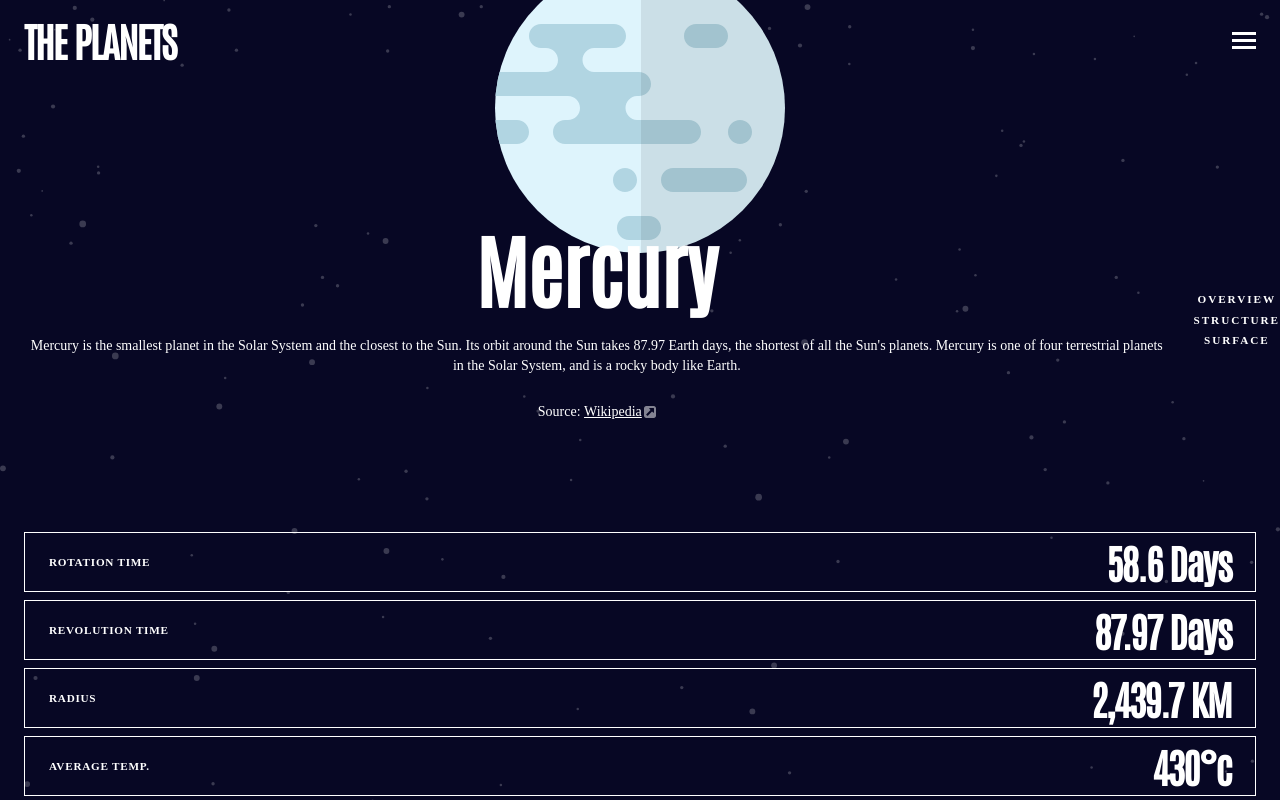
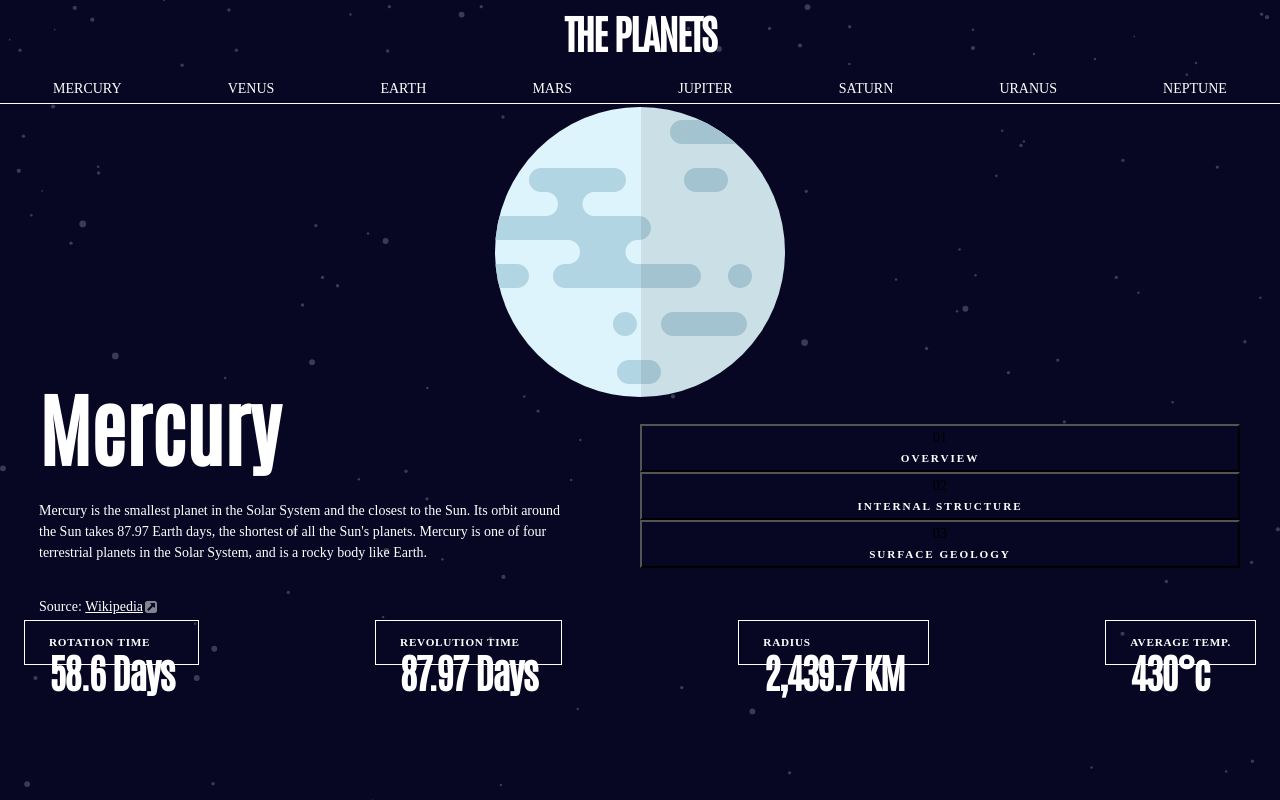
Before and after one commit to infiniteweb/planetFactSite, a React (Vite) app: page / in a window 1280 px wide. Built offline with nearby package versions, Linux system fonts and the light colour scheme.

Commit message:
tablet progress

```diff
--- a/src/App.jsx
+++ b/src/App.jsx
@@ -46,9 +46,23 @@ function App() {
             <h2>THE PLANETS</h2>
             <img src={navBarImage} id="hamburger" />
           </div>
+          <div className="browser-nav">
+            <nav>
+              <ul>
+                <li>MERCURY</li>
+                <li>VENUS</li>
+                <li>EARTH</li>
+                <li>MARS</li>
+                <li>JUPITER</li>
+                <li>SATURN</li>
+                <li>URANUS</li>
+                <li>NEPTUNE</li>
+              </ul>
+            </nav>
+          </div>
 
-          <div id="is-mobile">
-            <div className="is-mobile-textbox" id="is-mobile-overview">
+          <div className="is-mobile">
+            <div className="is-mobile-textbox is-mobile-overview">
               <h3>OVERVIEW</h3>
             </div>
             <div className="is-mobile-textbox">
@@ -68,40 +82,41 @@ function App() {
               <>
                 <h1 className="planet-data-name">{planetData.name}</h1>
 
-                <p className="planet-data-overview">{planetData.overview.content}</p>
+                <p className="planet-data-overview">
+                  {planetData.overview.content}
+                </p>
                 <div className="source">
                   <span>Source: </span>
                   <a href={planetData.overview.source}>
-
-                      Wikipedia <img src={sourceImage} />
-
+                    Wikipedia <img src={sourceImage} />
                   </a>
                 </div>
               </>
             </div>
-
-            <div id="is-browser">
-              <div>
-                <h3>OVERVIEW</h3>
-
-                <h3>STRUCTURE</h3>
-
-                <h3>SURFACE</h3>
-              </div>
-            </div>
+          </div>
+          <div className="is-browser">
+            <button>
+              <span>01</span><h3>OVERVIEW</h3>
+            </button>
+            <button>
+            <span>02</span><h3>INTERNAL STRUCTURE</h3>
+            </button>
+            <button>
+            <span>03</span><h3>SURFACE GEOLOGY</h3>
+            </button>
           </div>
 
           <div className="planet-stats">
-            <div className="">
+            <div>
               <h4>ROTATION TIME</h4> <h2>{planetData.rotation}</h2>
             </div>
-            <div className="">
+            <div>
               <h4>REVOLUTION TIME</h4> <h2>{planetData.revolution}</h2>
             </div>
-            <div className="">
+            <div>
               <h4>RADIUS</h4> <h2>{planetData.radius}</h2>
             </div>
-            <div className="">
+            <div>
               <h4>AVERAGE TEMP.</h4> <h2>{planetData.temperature}</h2>
             </div>
           </div>
--- a/src/styles.css
+++ b/src/styles.css
@@ -238,13 +238,18 @@ button :hover {
 .container-grid {
   display: grid;
   grid-template-columns: 1fr;
-  /*68 50 304 235 216`*/
-  grid-template-rows: 10vh 7vh 46vh 35vh 32vh;
-  /* margin: 24px 16px 47px 16px; */
+  grid-template-areas:
+    "topbar"
+    "isMobile"
+    "planetCard"
+    "planetData"
+    "planetStats";
+  grid-template-rows: 10vh 7vh 46vh 35vh;
   height: 100vh;
 }
 
 .top-bar {
+  grid-area: topbar;
   display: flex;
   justify-content: space-between;
   align-items: center;
@@ -262,7 +267,8 @@ button :hover {
 .nav-link.active {
 }
 
-#is-mobile {
+.is-mobile {
+  grid-area: isMobile;
   display: flex;
   justify-content: space-between;
   align-items: center;
@@ -271,17 +277,23 @@ button :hover {
   border-bottom: 1px solid;
 }
 
+.browser-nav {
+  grid-area: browserNav;
+  display: none;
+}
+
 .is-mobile-textbox {
   display: flex;
   justify-content: center;
   width: 21.3vw;
 }
 
-#is-mobile-overview {
+.is-mobile-overview {
   justify-content: end;
 }
 
 #planet-card {
+  grid-area: planetCard;
   display: flex;
   justify-content: center;
   align-items: center;
@@ -293,6 +305,7 @@ button :hover {
 }
 
 .planet-data {
+  grid-area: planetData;
   display: flex;
   text-align: center;
   align-items: center;
@@ -304,6 +317,11 @@ button :hover {
 
 .planet-data-overview {
   margin: 0 24px 24px 24px;
+}
+
+.is-browser {
+  grid-area: isBrowser;
+  display: none;
 }
 
 .source > a {
@@ -320,7 +338,10 @@ button :hover {
   margin-left: 2px;
 }
 
-.planet-stats{
+.planet-stats {
+  grid-area: planetStats;
+  display: flex;
+  flex-direction: column;
   margin: 28px 24px 47px;
 }
 
@@ -332,17 +353,71 @@ button :hover {
   padding: 11px 24px 11px;
   border: 1px solid;
 }
+@media (min-width: 47em) {
+  .container-grid {
+    grid-template-columns: 1fr 1fr;
+    /*  159 460 253 164 */
+    grid-template-rows: 8vh 5vh 37vh 24vh 16vh;
+    grid-template-areas:
+      "topbar topbar"
+      "browserNav browserNav"
+      "planetCard planetCard"
+      "planetData isBrowser"
+      "planetStats planetStats";
+  }
+  .top-bar {
+    justify-content: center !important;
+  }
 
-#is-browser {
-  display: none;
-}
-
-@media (min-width: 47em) {
-  #is-mobile {
+  #hamburger {
     display: none;
   }
 
-  #is-browser {
-    display: block;
+  .is-mobile {
+    display: none;
+  }
+
+  .browser-nav {
+    display: block !important;
+    border-bottom: 1px solid;
+  }
+
+  .browser-nav ul {
+    display: flex !important;
+    justify-content: space-around;
+    padding: 0;
+  }
+
+  .browser-nav li {
+    list-style: none;
+  }
+
+  .planet-data {
+    text-align: start;
+    margin-left: 39px;
+    margin-right: 69px;
+  }
+
+  .planet-data p {
+    margin: 24px 0px 32px;
+  }
+
+  .is-browser {
+    display: flex;
+    flex-direction: column;
+    justify-content: center;
+    margin-right: 40px;
+  }
+
+
+
+  .planet-stats {
+    flex-direction: row;
+    justify-content: space-between;
+  }
+
+  .planet-stats div {
+    flex-direction: column;
+    align-items: start;
   }
 }
```
